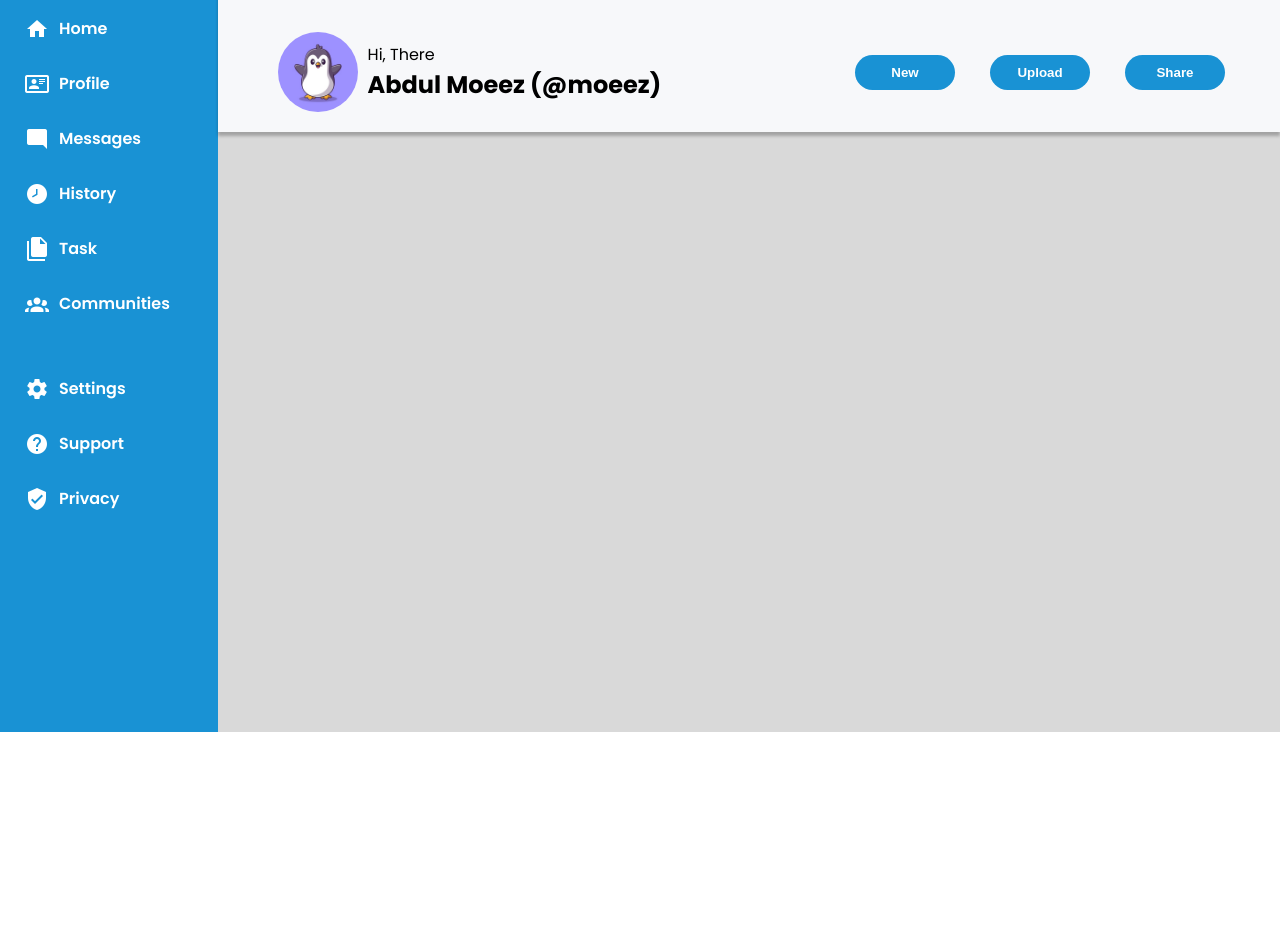
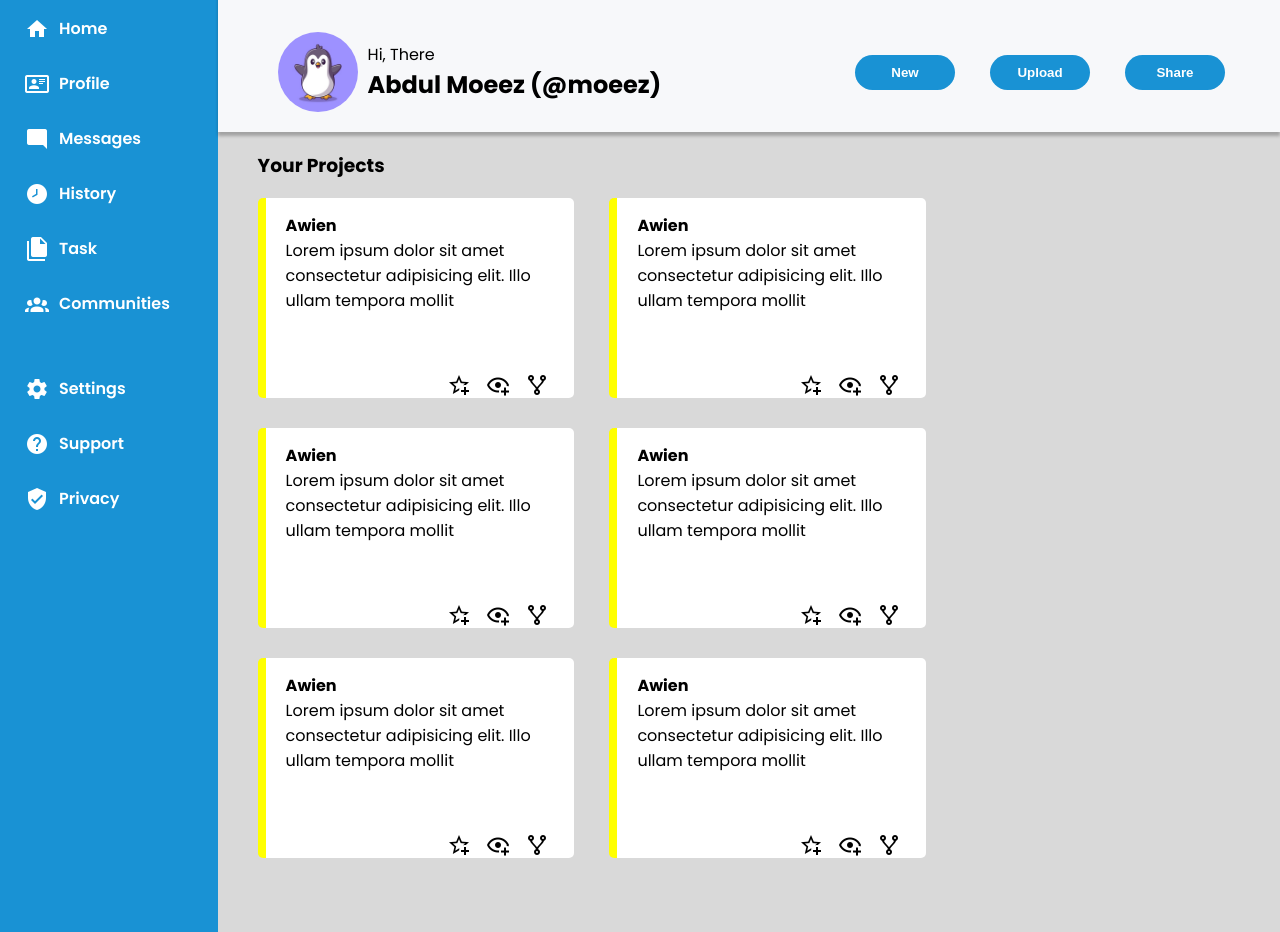
Before and after one commit to AbdulMoeez060/admin-dashboard, a plain HTML site: page index.html in a window 1280 px wide. Shown: the part 68-1000 px from the top of the page. Before the commit the page ends 800 px from the top, so only its background shows below. Drawn offline with Linux system fonts and the light colour scheme.

Commit message:
add projects

```diff
--- a/index.html
+++ b/index.html
@@ -34,16 +34,24 @@
 
 
     </div>
+
+
     <div class="nav">
+
+
         <div class="search">
             <img src="./icons/magnify.png" alt="search">
             <input type="search" >
         </div>
+
+
         <div class="notif">
             <a href="/"><img src="./icons/bell-ring-outline.png" alt="bell"></a>
             <img style="border-radius: 50%; width: 50px;" src="./icons/bird.jpg" alt="profile pic">
             <h4>Abdul Moeez</h4>
         </div>
+
+
         <div class="profile">
             <img style="border-radius: 50%; width: 80px;" src="./icons/bird.jpg" alt="profile pic">
             <div class="texts">
@@ -59,7 +67,80 @@
             <button>Share</button>
         </div>
     </div>
-    <div class="content"></div>
+
+
+    <div class="content">
+
+        <div class="projects">
+            <h3>Your Projects</h3>
+            <div class="cards">
+                <div class="card">
+                    <h4>Awien</h4>
+                    <p>Lorem ipsum dolor sit amet consectetur adipisicing elit. Illo ullam tempora mollit</p>
+                    <div class="icons">
+                        <img src="./icons/star-plus-outline.png" alt="">
+                        <img src="./icons/eye-plus-outline.png" alt="">
+                        <img src="./icons/source-fork.png" alt="">
+                    </div>
+                </div>
+                <div class="card">
+                    <h4>Awien</h4>
+                    <p>Lorem ipsum dolor sit amet consectetur adipisicing elit. Illo ullam tempora mollit</p>
+                    <div class="icons">
+                        <img src="./icons/star-plus-outline.png" alt="">
+                        <img src="./icons/eye-plus-outline.png" alt="">
+                        <img src="./icons/source-fork.png" alt="">
+                    </div>
+                </div>
+                <div class="card">
+                    <h4>Awien</h4>
+                    <p>Lorem ipsum dolor sit amet consectetur adipisicing elit. Illo ullam tempora mollit</p>
+                    <div class="icons">
+                        <img src="./icons/star-plus-outline.png" alt="">
+                        <img src="./icons/eye-plus-outline.png" alt="">
+                        <img src="./icons/source-fork.png" alt="">
+                    </div>
+                </div>
+                <div class="card">
+                    <h4>Awien</h4>
+                    <p>Lorem ipsum dolor sit amet consectetur adipisicing elit. Illo ullam tempora mollit</p>
+                    <div class="icons">
+                        <img src="./icons/star-plus-outline.png" alt="">
+                        <img src="./icons/eye-plus-outline.png" alt="">
+                        <img src="./icons/source-fork.png" alt="">
+                    </div>
+                </div>
+                <div class="card">
+                    <h4>Awien</h4>
+                    <p>Lorem ipsum dolor sit amet consectetur adipisicing elit. Illo ullam tempora mollit</p>
+                    <div class="icons">
+                        <img src="./icons/star-plus-outline.png" alt="">
+                        <img src="./icons/eye-plus-outline.png" alt="">
+                        <img src="./icons/source-fork.png" alt="">
+                    </div>
+                </div>
+                <div class="card">
+                    <h4>Awien</h4>
+                    <p>Lorem ipsum dolor sit amet consectetur adipisicing elit. Illo ullam tempora mollit</p>
+                    <div class="icons">
+                        <img src="./icons/star-plus-outline.png" alt="">
+                        <img src="./icons/eye-plus-outline.png" alt="">
+                        <img src="./icons/source-fork.png" alt="">
+                    </div>
+                </div>
+            </div>
+        </div>
+
+        <div class="announcement">
+
+        </div>
+
+        <div class="trending">
+
+        </div>
+
+
+    </div>
 
 </body>
 
--- a/style.css
+++ b/style.css
@@ -7,15 +7,17 @@ body{
 
     display: grid;
     grid-template-columns: minmax(65px,17%) 83%;
-    grid-template-rows: 1fr 3fr;
-    height: 100vh;
+    grid-template-rows: 25vh 100vh;
     width: 100vw;
+    overflow-x: hidden;
 }
 .sidebar{
     grid-row: 1/3;
     grid-column: 1;
     overflow: hidden;
     background-color: #1992D4;
+    height: 100%;
+
 }
 
 
@@ -108,7 +110,7 @@ input[type='search']:focus{
     gap: 10px;
     overflow: hidden;
 }
-h2,p{
+h2,p,h4{
     margin: 0;
     padding: 0;
 }
@@ -137,5 +139,43 @@ h2,p{
     grid-row: 2;
     grid-column: 2;
     background-color: #D9D9D9;
+    display: grid;
+    grid-template-columns: 70% 30%;
+    grid-template-rows: 50% 50%;
+}
+
+.projects{
+    grid-area: 1/1/3/1;
+    padding-left: 40px;
+}
+
+.cards{
+    display: grid;
+    grid-template-columns: repeat(auto-fit,minmax(300px,45%));
+    grid-auto-rows: 200px;
+    gap: 5%;
+}
+.card{
+    background-color: #fff;
+    display: flex;
+    flex-direction: column;
+    padding-left: 20px;
+    padding-top: 15px;
+    overflow: hidden;
+    border-left: yellow 8px solid;
+    border-radius: 5px;
+}
+.icons{
+    margin-top: 60px;
+    margin-right: 25px;
+    align-self: flex-end;
+    display: flex;
+    gap: 15px;
 
 }
+.announcement{
+    grid-area: 1/2/1/2;
+}
+.trending{
+    grid-area: 2/2/2/2;
+}
```
Also changed, not shown: icons/eye-plus-outline.png (added), icons/source-fork.png (added), icons/star-plus-outline.png (added).
